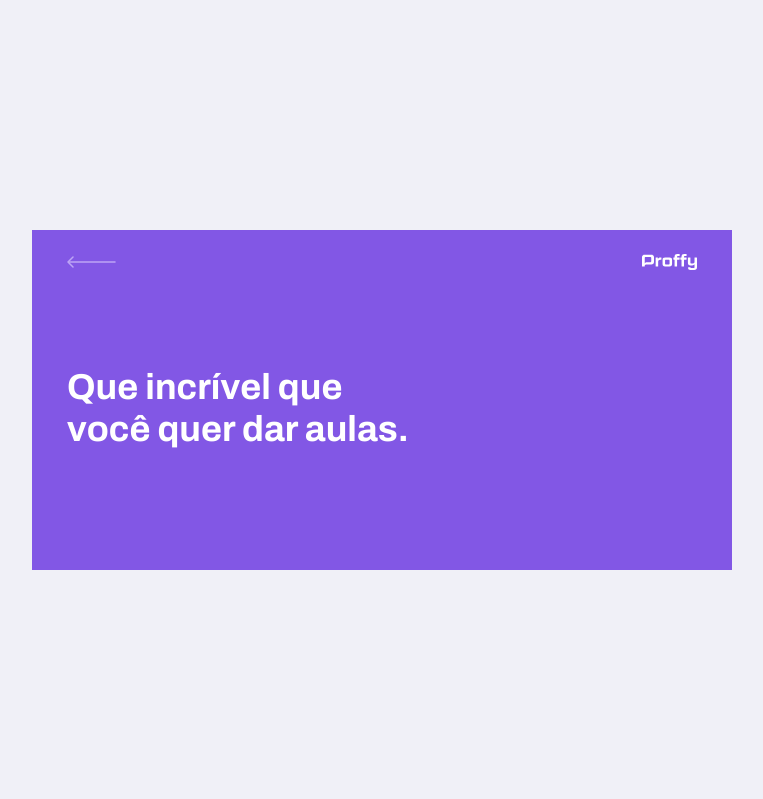
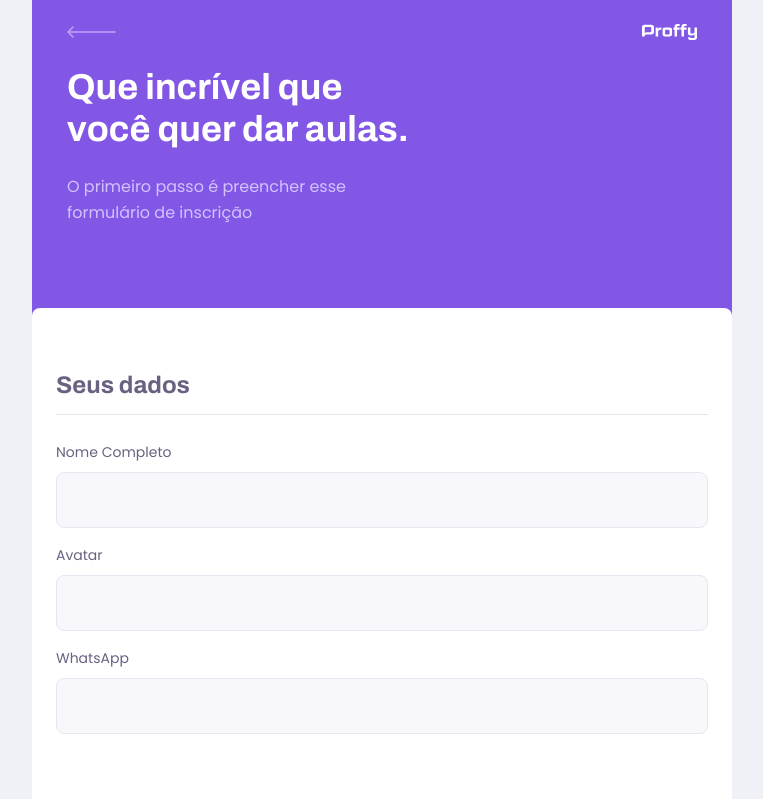
Before and after one commit to leoalcantara/next-level-week-2, a React (Create React App) app in the folder web/: page /give-class in a window 1280 px wide. Shown: the top 799 px of the page, without its empty margins (258-1021 px from the left). Built offline with nearby package versions, Linux system fonts and the light colour scheme.

Commit message:
Created Input component

```diff
--- /dev/null
+++ b/web/src/components/Input/index.tsx
@@ -0,0 +1,19 @@
+import React, { InputHTMLAttributes } from 'react';
+
+import './styles.css';
+
+interface InputProps extends InputHTMLAttributes<HTMLInputElement> {
+    name: string;
+    label: string;
+}
+
+const Input: React.FC<InputProps> = ({name, label, ...rest  }) =>{
+    return (
+        <div className="input-block">
+            <label htmlFor={ name }>{ label }</label>
+            <input type="text" id={ name } {...rest}/>
+        </div>
+    );
+}
+
+export default Input;
--- /dev/null
+++ b/web/src/components/Input/styles.css
@@ -0,0 +1,34 @@
+.input-block {
+    position: relative;
+}
+
+.input-block + .input-block{
+    margin-top: 1.4rem;
+}
+
+.input-block label {
+    font-size: 1.4rem;
+}
+
+.input-block input {
+    width: 100%;
+    height: 5.6rem;
+    margin-top: 0.8rem;
+    border-radius: 0.8rem;
+    background: var(--color-input-background);
+    border: 1px solid var(--color-line-in-white);
+    outline: 0;
+    padding: 0 1.6rem;
+    font: 1.6rem Archivo;
+}
+
+.input-block:focus-within::after {
+    width: calc(100% -3.2rem);
+    height: 2px;
+    content: '';
+    background: var(--color-primary-light);
+    position: absolute;
+    left: 1.6rem;
+    right: 1.6rem;
+    bottom: 0;
+}
--- a/web/src/components/PageHeader/index.tsx
+++ b/web/src/components/PageHeader/index.tsx
@@ -8,6 +8,7 @@
 
 interface PageHeaderProps{
   title: string;
+  description?: string;
 }
 
 const PageHeader: React.FC<PageHeaderProps> = (props) => {
@@ -21,7 +22,8 @@
         </div>
         <div className="header-content">
           <strong>{props.title}</strong>
-          {props.children}
+            { props.description && <p>{props.description}</p>}
+            {props.children}
         </div>
     </header>
   );
--- a/web/src/components/PageHeader/styles.css
+++ b/web/src/components/PageHeader/styles.css
@@ -42,6 +42,14 @@
     color: var(--color-title-in-primary)
 }
 
+.page-header .header-content p {
+    max-width: 30rem;
+    font-size: 1.6rem;
+    line-height: 2.6rem;
+    color: var(--color-text-in-primary);
+    margin-top: 2.4rem;
+}
+
 @media (min-width: 700px){
     .page-header {
         height: 340px;
--- a/web/src/pages/TeacherForm/index.tsx
+++ b/web/src/pages/TeacherForm/index.tsx
@@ -1,11 +1,32 @@
 import React from 'react';
 import PageHeader from '../../components/PageHeader';
+import Input from '../../components/Input';
+
+import './styles.css';
+
 
 const TeacherForm = () => {
     return (
         <div id="page-teacher-form" className="container">
-        <PageHeader title="Que incrível que você quer dar aulas." />
-    </div>
+            <PageHeader
+                title="Que incrível que você quer dar aulas."
+                description= "O primeiro passo é preencher esse formulário de inscrição"
+            />
+            <main>
+                <fieldset>
+                    <legend>Seus dados</legend>
+                    <Input name="name" label="Nome Completo"/>
+                    <Input name="avatar" label="Avatar"/>
+                    <Input name="whatsapp" label="WhatsApp"/>
+                </fieldset>
+
+                <fieldset>
+                    <legend>Sobre a aula</legend>
+                    <Input name="subject" label="Matéria"/>
+                    <Input name="cost" label="Custo da sua hora por aula"/>
+                </fieldset>
+            </main>
+        </div>
     );
 }
 
--- /dev/null
+++ b/web/src/pages/TeacherForm/styles.css
@@ -0,0 +1,39 @@
+#page-teacher-form {
+    width: 100vw;
+    height: 100vh;
+}
+
+#page-teacher-form .page-header .header-content {
+    margin-bottom: 6.4rem;
+}
+
+#page-teacher-form main {
+    background: var(--color-box-base);
+    width: 100%;
+    max-width: 74rem;
+    border-radius: 0.8rem;
+    margin: -3.2rem auto 3.2rem;
+    padding-top: 6.4rem;
+    overflow: hidden;
+}
+
+#page-teacher-form main fieldset{
+    border: 0;
+    padding: 0 2.4rem;
+}
+
+#page-teacher-form main fieldset + fieldset{
+    margin-top: 6.4rem;
+}
+
+#page-teacher-form main fieldset legend{
+    font: 700 2.4rem Archivo;
+    color:(--color-text-title);
+    margin-bottom: 2.4rem;
+    display: flex;
+    align-items: center;
+    justify-content: space-between;
+    width: 100%;
+    padding-bottom: 1.6rem;
+    border-bottom: 1px solid var(--color-line-in-white);
+}
--- a/web/src/pages/TeacherList/index.tsx
+++ b/web/src/pages/TeacherList/index.tsx
@@ -4,6 +4,7 @@
 import PageHeader from '../../components/PageHeader';
 
 import TeacherItem from '../../components/TeacherItem';
+import Input from '../../components/Input';
 
 
 function TeacherList() {
@@ -11,20 +12,9 @@
        <div id="page-teacher-list" className="container">
         <PageHeader title="Esses são os proffys disponiveis." >
             <form id="search-teachers">
-                <div className="input-block">
-                    <label htmlFor="subject">Matéria</label>
-                    <input type="text" id="subject"/>
-                </div>
-
-                <div className="input-block">
-                    <label htmlFor="week_day">Dia da semana</label>
-                    <input type="text" id="week_day"/>
-                </div>
-
-                <div className="input-block">
-                    <label htmlFor="time">Hora</label>
-                    <input type="text" id="time"/>
-                </div>
+                <Input name="subject" label="Matéria"/>
+                <Input name="week_day" label="Dia da semana"/>
+                <Input type="time" name="time" label="Hora"/>
             </form>
         </PageHeader>
 
--- a/web/src/pages/TeacherList/styles.css
+++ b/web/src/pages/TeacherList/styles.css
@@ -9,41 +9,6 @@
 
 #search-teachers label {
     color: var(--color-text-in-primary);
-}
-
-#search-teachers .input-block {
-    position: relative;
-}
-
-#search-teachers .input-block + .input-block{
-    margin-top: 1.4rem;
-}
-
-#search-teachers .input-block label {
-    font-size: 1.4rem;
-}
-
-#search-teachers .input-block input {
-    width: 100%;
-    height: 5.6rem;
-    margin-top: 0.8rem;
-    border-radius: 0.8rem;
-    background: var(--color-input-background);
-    border: 1px solid var(--color-line-in-white);
-    outline: 0;
-    padding: 0 1.6rem;
-    font: 1.6rem Archivo;
-}
-
-#search-teachers .input-block:focus-within::after {
-    width: calc(100% -3.2rem);
-    height: 2px;
-    content: '';
-    background: var(--color-primary-light);
-    position: absolute;
-    left: 1.6rem;
-    right: 1.6rem;
-    bottom: 0;
 }
 
 #page-teacher-list main {
```
